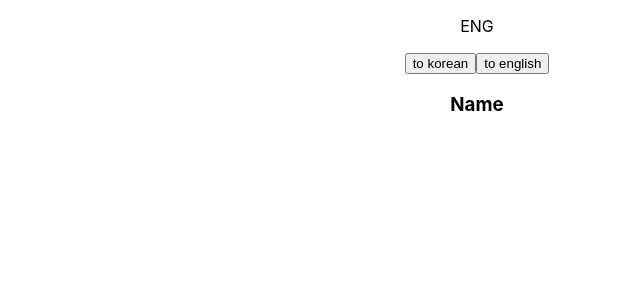
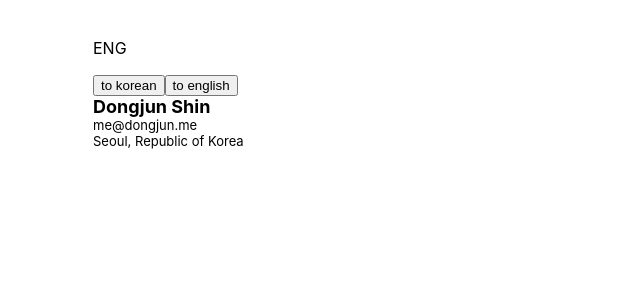
Before and after one commit to americano212/typescript-react-resume-page, a React (Create React App) app: page / in a window 1280 px wide. Shown: the top 300 px of the page, without its empty margins (163-803 px from the left). Built offline with nearby package versions, Linux system fonts and the light colour scheme.

Commit message:
feat: header 정보 넣고 만들기

```diff
--- a/package.json
+++ b/package.json
@@ -15,6 +15,7 @@
     "react-redux": "^8.0.5",
     "react-scripts": "5.0.1",
     "redux": "^4.2.0",
+    "styled-components": "^5.3.6",
     "typesafe-actions": "^5.1.0",
     "typescript": "^4.8.4",
     "web-vitals": "^2.1.4"
@@ -42,5 +43,8 @@
       "last 1 firefox version",
       "last 1 safari version"
     ]
+  },
+  "devDependencies": {
+    "@types/styled-components": "^5.1.26"
   }
 }
--- a/src/App.css
+++ b/src/App.css
@@ -1,7 +1,8 @@
 .App {
-  text-align: center;
-  margin-left: 10%;
-  margin-right: 10%;
+  text-align: left;
+  margin-left: 20%;
+  margin-right: 20%;
+  margin-top: 3%;
 }
 
 .App-logo {
--- a/src/components/header.tsx
+++ b/src/components/header.tsx
@@ -1,10 +1,12 @@
 import React from "react";
 import { useDispatch } from "react-redux";
 import { toEnglish, toKorean } from "../store/modules/language";
+import styled from "styled-components";
 
 type HeaderProps = {
   language: string;
 };
+
 function Header(props: HeaderProps) {
   const dispatch = useDispatch();
   const language = props.language;
@@ -12,9 +14,20 @@ function Header(props: HeaderProps) {
     <div>
       <button onClick={() => dispatch(toKorean())}> to korean</button>
       <button onClick={() => dispatch(toEnglish())}> to english</button>
-      {language === "ENG" ? <h3>Name</h3> : <h3>이름</h3>}
+      <NameText>{language === "ENG" ? "Dongjun Shin" : "신동준"}</NameText>
+      <SmallText>me@dongjun.me</SmallText>
+      <SmallText>Seoul, Republic of Korea</SmallText>
     </div>
   );
 }
 
+const NameText = styled.div`
+  font-size: large;
+  font-weight: bold;
+`;
+
+const SmallText = styled.div`
+  font-size: small;
+`;
+
 export default Header;
```
Also changed, not shown: 1 other file (tests, documents, lock files or other folders).
